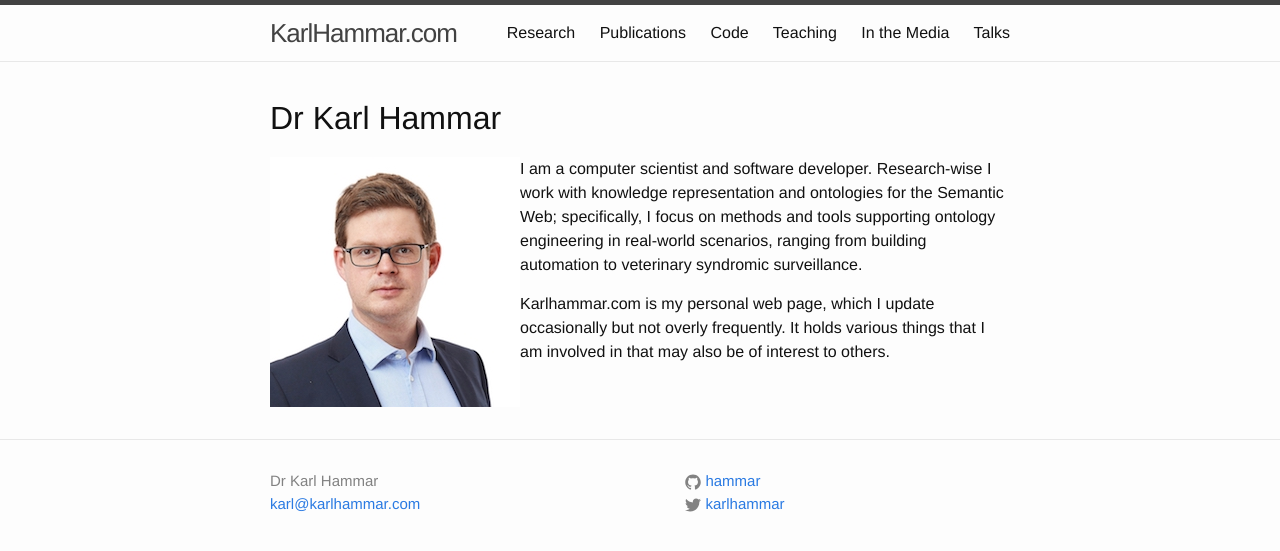
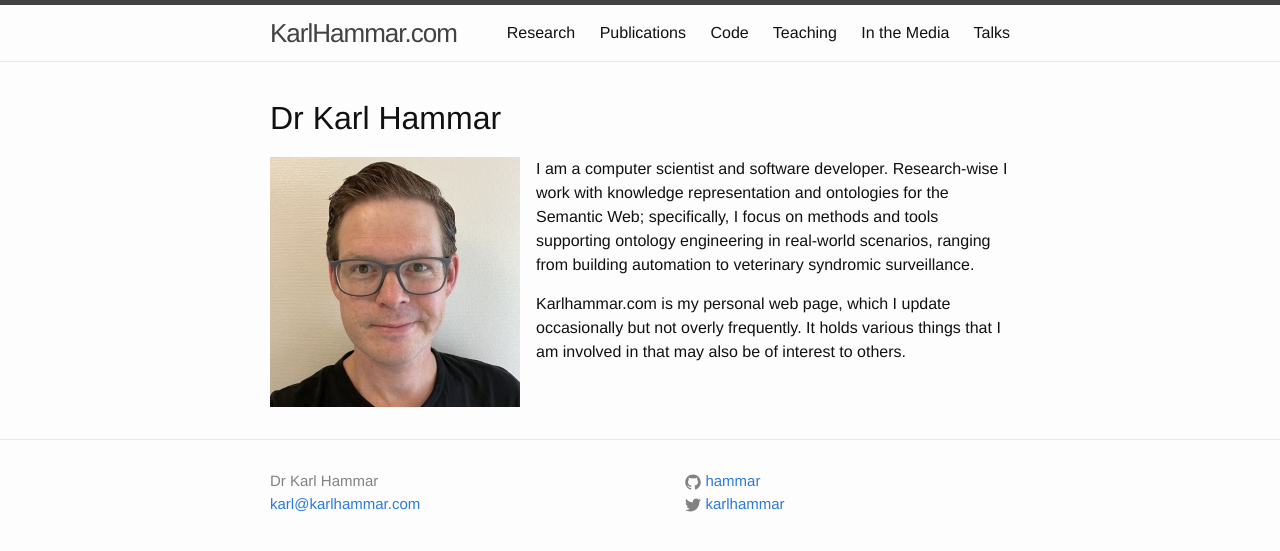
Before and after one commit to hammar/hammar.github.io, a Jekyll site: the page built from index.md, in a window 1280 px wide. Shown: the top 551 px of the page. Built offline with Jekyll 4.4.1, drawn with Linux system fonts in a browser that asks for light colours.

Commit message:
Update photo

```diff
--- a/index.md
+++ b/index.md
@@ -8,7 +8,7 @@
 
 <div itemscope itemid="https://karlhammar.com/#karl" itemtype="https://schema.org/Person" id="karl">
 
-<img src="{{site.url}}/images/karl.jpg" alt="Karl Hammar" itemprop="image" style="float:left;" />
+<img src="{{site.url}}/images/karl.jpg" alt="Karl Hammar" itemprop="image" style="float:left; margin-right: 1em;" />
 
 I am a computer scientist and software developer. Research-wise I work with knowledge representation and ontologies for the Semantic Web; specifically, I focus on methods and tools supporting ontology engineering in real-world scenarios, ranging from building automation to veterinary syndromic surveillance.
 
```
Also changed, not shown: .devcontainer/devcontainer.json (added), Gemfile.lock, images/karl.jpg, images/karl.old.jpg, images/karl.oldold.jpg (added), 1 other file.
